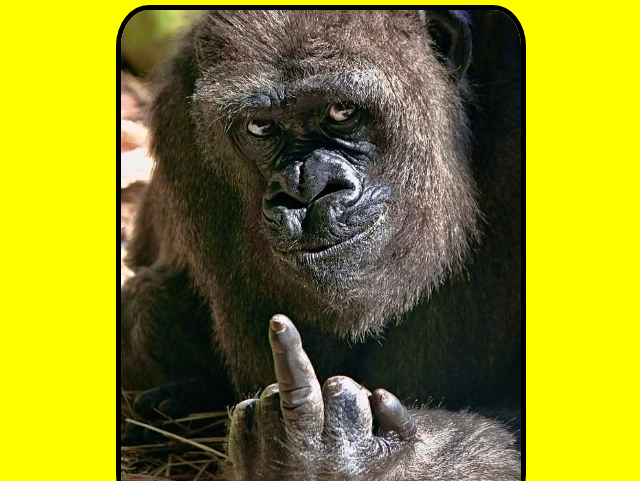
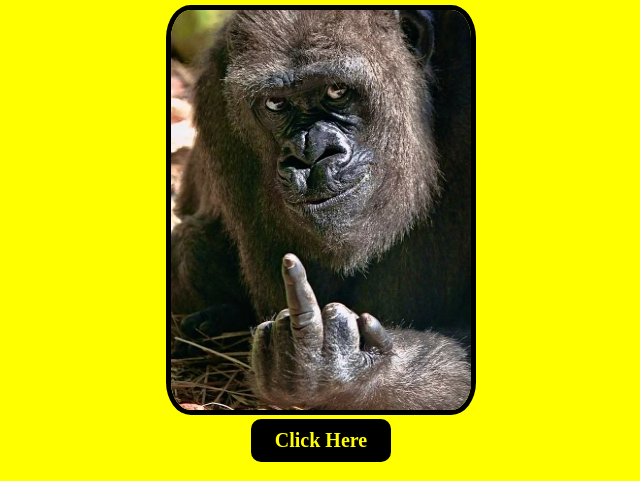
Before and after one commit to meitheenkhan/mee, a plain HTML site: page MENG/index.html in a window 1280 px wide. Shown: the part 69-550 px from the top of the page, without its empty margins (319-959 px from the left). Drawn offline with Linux system fonts and the light colour scheme.

Commit message:
Update style.css

```diff
--- a/MENG/style.css
+++ b/MENG/style.css
@@ -12,8 +12,8 @@ img{
     border: 5px solid;
     border-color:black;
     border-radius: 8%;
-    width: 400px;
-    height: 500px;
+    width: 300px;
+    height: 400px;
 }
 .main{
     display: flex;
```
